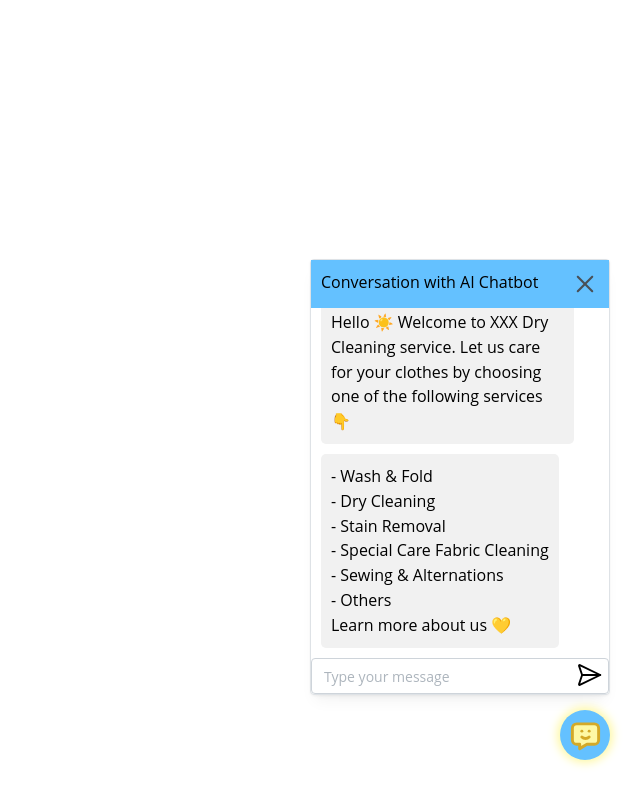
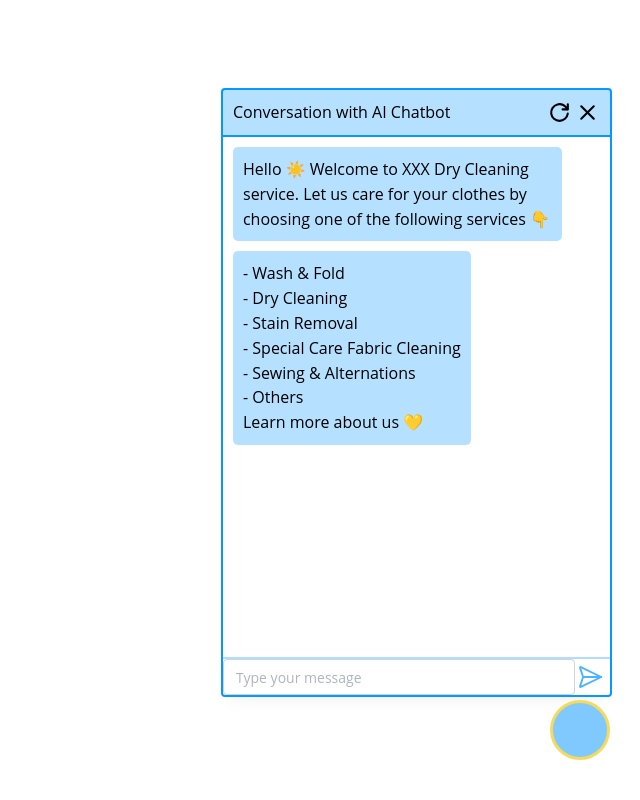
Before and after one commit to AI-ChatBot-Yoga/ai-chatbot, a React (Vite) app: page / in a window 1280 px wide. Both pictures are taken after a click on the button 1225 px from the left and 735 px from the top of the page. Shown: the whole page, without its empty margins (640-1280 px from the left). Built offline with nearby package versions, Linux system fonts and the light colour scheme.

Commit message:
style: applying styling from new design (#16)

```diff
--- a/package.json
+++ b/package.json
@@ -15,7 +15,8 @@
     "@tabler/icons-react": "^3.1.0",
     "axios": "^1.6.8",
     "react": "^18.2.0",
-    "react-dom": "^18.2.0"
+    "react-dom": "^18.2.0",
+    "vite-plugin-svgr": "^2.4.0"
   },
   "devDependencies": {
     "@types/node": "^20.12.7",
--- a/src/components/ChatIcon/ChatIcon.module.css
+++ b/src/components/ChatIcon/ChatIcon.module.css
@@ -7,21 +7,32 @@
   bottom: 40px;
   right: 30px;
 
-  background-color: var(--mantine-color-sky-blue-3);
-  width: rem(50px);
-  height: rem(50px);
+  background-color: var(--mantine-blue-medium);
+  width: rem(60px);
+  height: rem(60px);
   border-radius: 50%;
   padding-top: 8px;
-  box-shadow: 0 0 10px 3px rgb(254, 248, 165);
-}
-
-.chatIcon:hover {
-  box-shadow: 0 0 15px 10px rgb(254, 248, 165);
+  border: 3px solid var(--mantine-yellow-vivid);
 }
 
 .chatIcon svg {
   width: rem(35px);
   height: rem(35px);
-  fill: rgb(254, 248, 165);
-  stroke: rgb(212, 169, 40);
 }
+
+.chatIcon svg :global(.chat-icon-bg) {
+  fill-rule: evenodd;
+  fill: var(--mantine-color-white);
+}
+
+.chatIcon svg :global(.dot) {
+  fill: var(--mantine-color-white);
+}
+
+.chatIcon:hover svg :global(.chat-icon-bg) {
+  fill-rule: nonzero;
+}
+
+.chatIcon:hover svg :global(.dot) {
+  fill: var(--mantine-blue-medium);
+}
--- a/src/components/ChatIcon/ChatIcon.tsx
+++ b/src/components/ChatIcon/ChatIcon.tsx
@@ -1,5 +1,5 @@
+import Icon from "../Icon"
 import styles from "./ChatIcon.module.css"
-import { IconMessageChatbot } from "@tabler/icons-react"
 
 type Props = {
   onChatActivation: () => void
@@ -8,7 +8,7 @@ type Props = {
 const ChatIcon = ({ onChatActivation }: Props) => {
   return (
     <button onClick={onChatActivation} className={styles.chatIcon}>
-      <IconMessageChatbot stroke={2} />
+      <Icon name="chat-icon" />
     </button>
   )
 }
--- a/src/components/ChatWindow/ChatWindow.module.css
+++ b/src/components/ChatWindow/ChatWindow.module.css
@@ -1,41 +1,63 @@
 .chatWindow {
-  width: rem(300px); /* Adjust height in .scrollArea */
+  width: rem(387px); /* Adjust height in .scrollArea */
 
   position: fixed;
-  bottom: 105px;
-  right: 30px;
+  bottom: rem(105px);
+  right: rem(30px);
+  border: unset;
+  outline: 2px solid var(--mantine-blue-vivid);
+  border-radius: rem(2px);
 }
 
 /* ====== CHAT HEADER ======= */
 
 .chatWindowHeader {
-  background-color: var(--mantine-color-sky-blue-3);
+  background-color: var(--mantine-blue-soft);
   text-align: left;
-  padding: 10px;
+  padding: rem(10px);
+  border-bottom: 2px solid var(--mantine-blue-vivid);
 
   display: flex;
   justify-content: space-between;
+  align-items: center;
 }
 
 .chatWindowHeader p {
   margin: 0;
 }
 
-.chatWindowHeader button:hover {
-  color: var(--mantine-color-gray-7);
+.buttons {
+  display: flex;
+  align-items: center;
+  gap: rem(3px);
+}
+
+.reloadBtn,
+.closeBtn {
+  width: rem(25px);
+  height: rem(25px);
+}
+
+.reloadBtn:hover,
+.closeBtn:hover {
+  cursor: pointer;
+  transform: scale(80%);
+  filter: drop-shadow(
+    0px 4px 4px rgba(0, 0, 0, 0.5)
+  ); /* can't use box-shadow because it is applied to square box around svg */
 }
 
 /* ====== CHAT BODY ======= */
 
 .scrollArea {
-  height: rem(350px);
+  height: rem(520px);
 }
 
 .msgBubble {
-  padding: 10px;
-  margin: 10px;
-  border-radius: 5px;
-  background-color: #f1f1f1;
+  padding: rem(10px);
+  margin: rem(10px);
+  border-radius: rem(5px);
+  background-color: var(--mantine-blue-soft);
   width: fit-content;
   max-width: 85%;
   text-align: left;
@@ -44,26 +66,42 @@
 
 .rightSide {
   margin-left: auto;
+  background-color: var(--mantine-yellow-soft);
 }
 
 /* ====== CHAT FOOTER (TEXT INPUT) ======= */
 
-.textInput {
-  position: relative;
+.textInputContainer {
+  display: flex;
+  align-items: center;
+  border-top: 2px solid var(--mantine-blue-light);
 }
 
-.textInput svg {
-  position: absolute;
-  top: 2px;
-  right: 5px;
+.textInput {
+  flex-grow: 1;
+}
+
+/* Under Mantine's TextInput component, two properties --input-bd and --input-bd-focus control the border/outline of text input */
+:global(
+    [data-mantine-color-scheme="light"] .m-6c018570[data-variant="default"]
+  ) {
+  --input-bd: unset;
+  --input-bd-focus: unset;
+}
+
+.sendBtn {
+  margin-right: rem(5px);
   cursor: pointer;
   transition: transform 0.1s ease;
+  stroke: var(--mantine-blue-active);
 }
 
-.textInput svg:hover {
-  fill: rgb(254, 248, 165);
+.sendBtn:hover {
+  fill: var(--mantine-blue-active);
+  stroke: white;
+  transform: scale(1.2);
 }
 
-.textInput svg:active {
+.sendBtn:active {
   transform: scale(0.9);
 }
--- a/src/components/ChatWindow/ChatWindow.tsx
+++ b/src/components/ChatWindow/ChatWindow.tsx
@@ -1,13 +1,6 @@
 import styles from "./ChatWindow.module.css"
-import { IconSend2 } from "@tabler/icons-react"
-import {
-  Box,
-  Paper,
-  TextInput,
-  Text,
-  ScrollArea,
-  CloseButton,
-} from "@mantine/core"
+import { IconSend2, IconReload, IconX } from "@tabler/icons-react"
+import { Box, Paper, TextInput, Text, ScrollArea } from "@mantine/core"
 import { ChangeEvent, useState, KeyboardEvent } from "react"
 import { useAutoScrollToBottom } from "../../utils/useAutoScrollToBottom.ts"
 import { Message } from "../../types/message.ts"
@@ -57,11 +50,14 @@ const ChatWindow = ({ onChatActivation }: Props) => {
       <Box className={styles.chatWindowHeader}>
         <p>Conversation with AI Chatbot</p>
 
-        <CloseButton
-          aria-label="Close modal"
-          iconSize={50}
-          onClick={onChatActivation}
-        />
+        <div className={styles.buttons}>
+          <IconReload aria-label="Reload button" className={styles.reloadBtn} />
+          <IconX
+            aria-label="Close button"
+            onClick={onChatActivation}
+            className={styles.closeBtn}
+          />
+        </div>
       </Box>
 
       <ScrollArea className={styles.scrollArea} viewportRef={viewport}>
@@ -75,15 +71,21 @@ const ChatWindow = ({ onChatActivation }: Props) => {
         ))}
       </ScrollArea>
 
-      <div className={styles.textInput}>
+      <div className={styles.textInputContainer}>
         <TextInput
           placeholder="Type your message"
           value={message}
           onChange={handleInputChange}
           onKeyDown={handleKeyDown}
+          className={styles.textInput}
         />
 
-        <IconSend2 stroke={1.5} size={30} onClick={handleSendClick} />
+        <IconSend2
+          stroke={1.5}
+          size={30}
+          onClick={handleSendClick}
+          className={styles.sendBtn}
+        />
       </div>
     </Paper>
   )
--- /dev/null
+++ b/src/components/Icon/Icon.tsx
@@ -0,0 +1,28 @@
+import { SVGProps } from "react"
+import { ReactComponent as ChatIcon } from "../../assets/images/icons/chat-icon.svg"
+
+const ICON_NAME_COMPONENT_MAP = {
+  "chat-icon": ChatIcon,
+}
+
+export type IconName = keyof typeof ICON_NAME_COMPONENT_MAP
+
+type Props = SVGProps<SVGSVGElement> & {
+  name: IconName
+  size?: number
+  className?: string
+  clickable?: boolean
+  currentColor?: boolean
+}
+
+const Icon = ({ name, size = 30, ...restProps }: Props) => {
+  if (ICON_NAME_COMPONENT_MAP[name]) {
+    const IconComponent = ICON_NAME_COMPONENT_MAP[name]
+
+    return <IconComponent width={size} height={size} {...restProps} />
+  }
+
+  return null
+}
+
+export default Icon
--- /dev/null
+++ b/src/components/Icon/index.ts
@@ -0,0 +1 @@
+export { default } from "./Icon"
--- /dev/null
+++ b/src/custom.d.ts
@@ -0,0 +1,6 @@
+declare module "*.svg" {
+  import React = require("react")
+  export const ReactComponent: React.FC<React.SVGProps<SVGSVGElement>>
+  const src: string
+  export default src
+}
--- a/src/main.tsx
+++ b/src/main.tsx
@@ -2,42 +2,46 @@ import React from "react"
 import ReactDOM from "react-dom/client"
 import App from "./App.tsx"
 import "./index.css"
-import { MantineProvider, createTheme } from "@mantine/core"
+import {
+  MantineProvider,
+  createTheme,
+  CSSVariablesResolver,
+} from "@mantine/core"
 
+/*
+theme.colors object is required to have 10 shades. So I use Mantine's CSS variables resolver. It must be used with resolver function, which requires 3 keys (variables, light, dark)
+*/
 const theme = createTheme({
   /** Your theme override here */
   fontFamily: "Open Sans, sans-serif",
-  colors: {
-    "sky-blue": [
-      "#e1f9ff",
-      "#ccedff",
-      "#9ad7ff",
-      "#64c1ff",
-      "#3baefe",
-      "#20a2fe",
-      "#099cff",
-      "#0088e4",
-      "#0078cd",
-      "#0069b6",
-    ],
-    yellow: [
-      "#fdfce5",
-      "#f8f6d3",
-      "#f0ecaa",
-      "#e7e17c",
-      "#e0d957",
-      "#dbd33e",
-      "#d9d02f",
-      "#c0b820",
-      "#aaa316",
-      "#938c03",
-    ],
+  other: {
+    blueVivid: "rgba(7, 151, 255, 1)",
+    blueLight: " rgba(102, 191, 255, 0.51)",
+    blueMedium: "rgba(102, 191, 255, 0.83)",
+    blueSoft: " rgba(182, 224, 255, 1)",
+    blueActive: "rgba(75, 180, 255, 1)",
+    yellowSoft: "rgba(246, 218, 94, 0.51)",
+    yellowVivid: "rgba(246, 218, 94, 1)",
   },
+})
+
+const resolver: CSSVariablesResolver = (theme) => ({
+  variables: {
+    "--mantine-blue-vivid": theme.other.blueVivid,
+    "--mantine-blue-light": theme.other.blueLight,
+    "--mantine-blue-medium": theme.other.blueMedium,
+    "--mantine-blue-soft": theme.other.blueSoft,
+    "--mantine-blue-active": theme.other.blueActive,
+    "--mantine-yellow-soft": theme.other.yellowSoft,
+    "--mantine-yellow-vivid": theme.other.yellowVivid,
+  },
+  light: {},
+  dark: {},
 })
 
 ReactDOM.createRoot(document.getElementById("root")!).render(
   <React.StrictMode>
-    <MantineProvider theme={theme}>
+    <MantineProvider theme={theme} cssVariablesResolver={resolver}>
       <App />
     </MantineProvider>
   </React.StrictMode>
--- a/vite.config.ts
+++ b/vite.config.ts
@@ -1,10 +1,11 @@
 import { defineConfig } from "vite"
 import react from "@vitejs/plugin-react"
 import path from "path"
+import svgr from "vite-plugin-svgr"
 
 // https://vitejs.dev/config/
 export default defineConfig({
-  plugins: [react()],
+  plugins: [react(), svgr()],
   server: {
     port: 3000,
   },
```
Also changed, not shown: src/assets/images/icons/chat-icon.svg (added), 1 other file (tests, documents, lock files or other folders).
